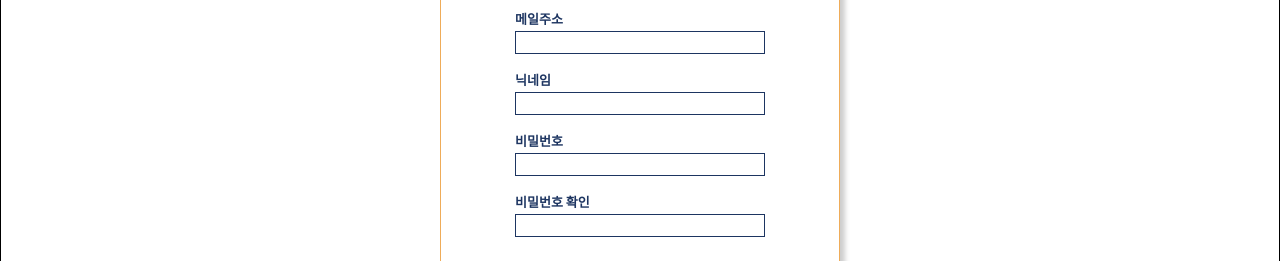
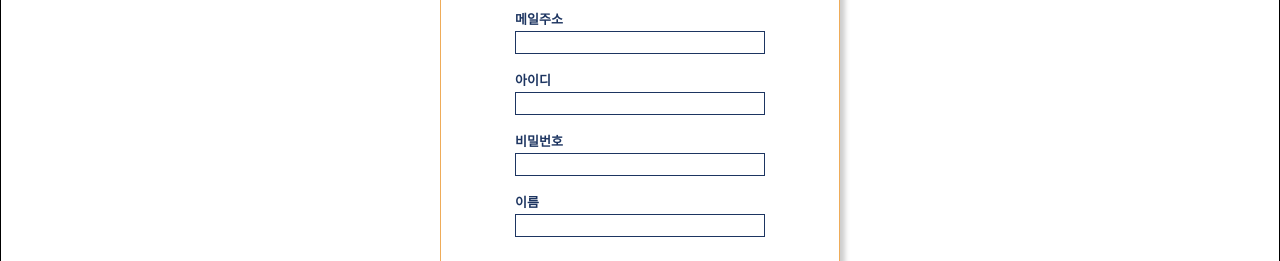
Before and after one commit to codestates-seb/seb39_main_025, a React (Create React App) app in the folder client/: page /sign-up in a window 1280 px wide. Shown: the part 399-660 px from the top of the page. Built offline with nearby package versions, Linux system fonts and the light colour scheme.

Commit message:
fix: 로그인 & 회원가입 인풋항목 백엔드 팀 의견 반영사항으로 수정

```diff
--- a/client/src/components/Form/user/LoginForm.js
+++ b/client/src/components/Form/user/LoginForm.js
@@ -23,8 +23,8 @@ function LoginForm() {
         <FormTitle>로그인</FormTitle>
         <FormWrapper>
           <FormRow>
-            <FormLabelText>메일주소</FormLabelText>
-            <FormInput type="email" id="email" name="email" />
+            <FormLabelText>아이디</FormLabelText>
+            <FormInput type="text" id="userId" name="userId" />
           </FormRow>
 
           <FormRow>
--- a/client/src/components/Form/user/SignupForm.js
+++ b/client/src/components/Form/user/SignupForm.js
@@ -28,20 +28,16 @@ function Form() {
             <FormInput type="email" id="email" name="email" />
           </FormRow>
           <FormRow>
-            <FormLabelText>닉네임</FormLabelText>
-            <FormInput type="text" id="username" name="username" />
+            <FormLabelText>아이디</FormLabelText>
+            <FormInput type="text" id="id" name="userId" />
           </FormRow>
           <FormRow>
             <FormLabelText>비밀번호</FormLabelText>
             <FormInput type="password" id="password" name="password" />
           </FormRow>
           <FormRow>
-            <FormLabelText>비밀번호 확인</FormLabelText>
-            <FormInput
-              type="password"
-              id="confirm-password"
-              name="confirmPassword"
-            />
+            <FormLabelText>이름</FormLabelText>
+            <FormInput type="text" id="username" name="username" />
           </FormRow>
           <FormSubmitBtn type="submit" yellow big>
             회원 가입 하기
```
